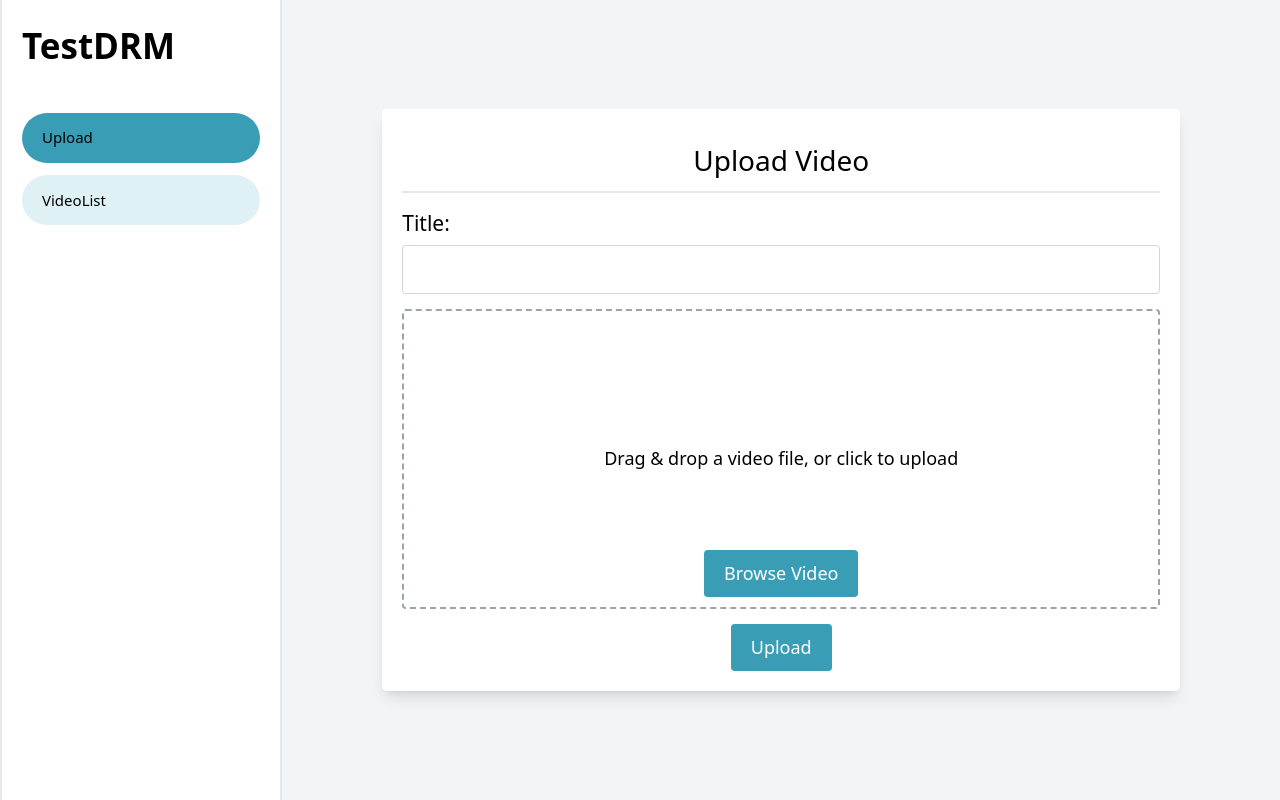
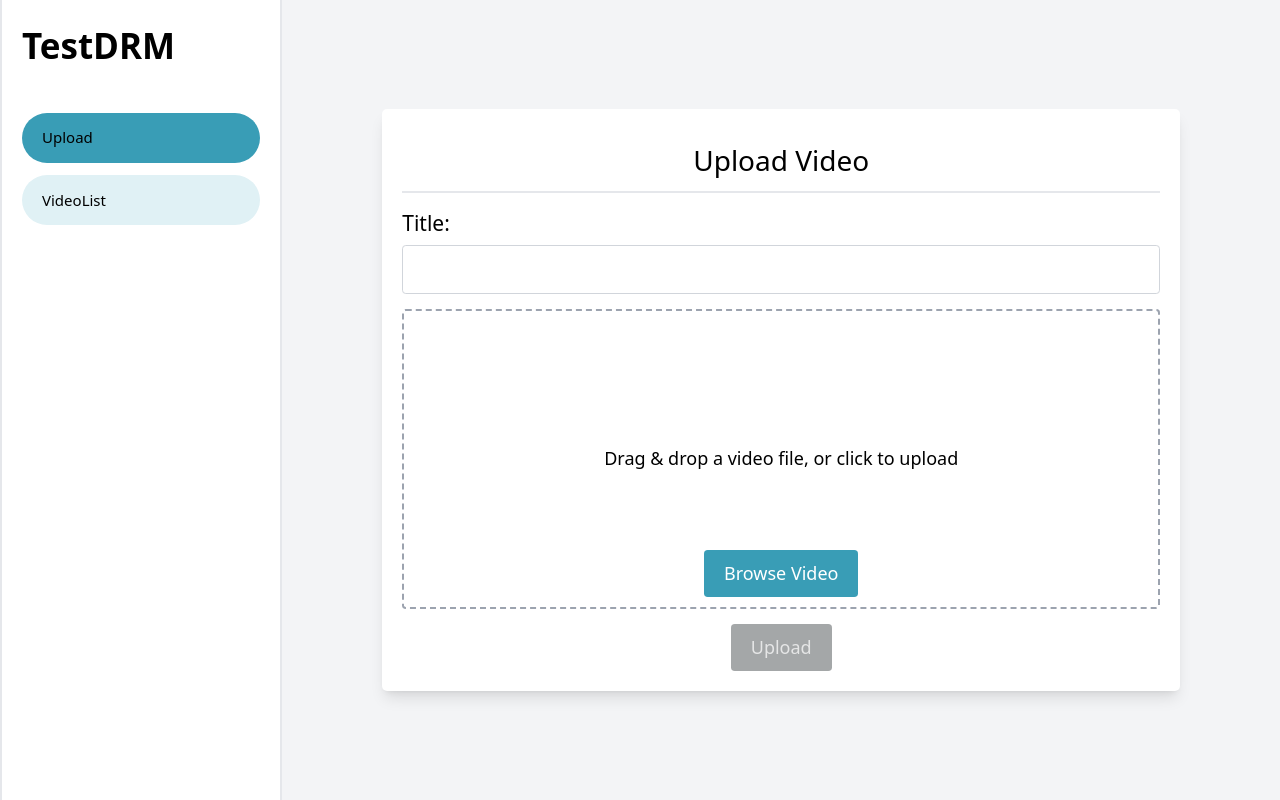
Before and after one commit to ParamPragyan/DRM, a React (Vite) app: page /uploadVideo in a window 1280 px wide. Built offline with nearby package versions, Linux system fonts and the light colour scheme.

Commit message:
minor changes

```diff
--- a/package.json
+++ b/package.json
@@ -15,7 +15,7 @@
     "react-draggable": "^4.4.6",
     "react-hot-toast": "^2.4.1",
     "react-icon": "^1.0.0",
-    "react-icons": "^5.3.0",
+    "react-icons": "^5.4.0",
     "react-router-dom": "^7.0.1",
     "react-spinners": "^0.15.0",
     "shaka-player": "^4.12.5"
--- a/src/pages/UploadVideo.jsx
+++ b/src/pages/UploadVideo.jsx
@@ -1,6 +1,7 @@
 import React, { useEffect, useState } from 'react';
 import Sidebar from '../components/Sidebar';
 import { useNavigate } from 'react-router-dom';
+import { IoCloseSharp } from 'react-icons/io5';
 
 import toast, { Toaster } from 'react-hot-toast';
 import FadeLoader from 'react-spinners/FadeLoader';
@@ -23,6 +24,15 @@ const UploadVideo = () => {
     setNoti(true);
   };
 
+  const showToast2 = () => {
+    toast.error('Please provide both a title and a video file.', {
+      style: {
+        fontSize: '24px', // Adjust font size here
+        fontWeight: 'bold', // Optional: Make it bold
+      },
+    });
+  };
+
   useEffect(() => {
     if (noti === true) {
       navigate('/videoList');
@@ -38,7 +48,8 @@ const UploadVideo = () => {
     e.preventDefault();
 
     if (!videoFile || !title) {
-      return setUploadStatus('Please provide both a title and a video file.');
+      showToast2();
+      return;
     }
 
     // Encode the title to ensure no spaces or special characters
@@ -119,7 +130,6 @@ const UploadVideo = () => {
                 type="text"
                 value={title}
                 onChange={(e) => setTitle(e.target.value)}
-                required
                 className="text-[1.8rem] w-full p-4 border border-gray-300 rounded-md focus:outline-none "
               />
             </div>
@@ -129,6 +139,16 @@ const UploadVideo = () => {
               onDrop={handleFileDrop}
               onDragOver={handleDragOver}
             >
+              {videoFile !== null && (
+                <button
+                  type="button"
+                  onClick={(e) => setVideoFile(null)}
+                  className="absolute text-[5rem] top-2 right-2"
+                >
+                  <IoCloseSharp />
+                </button>
+              )}
+
               {/* Video Preview or Instruction */}
               {videoFile ? (
                 <video
@@ -162,7 +182,8 @@ const UploadVideo = () => {
                 className="hidden"
               />
             </div>
-            {flag === false ? (
+            {videoFile && title ? (
+              flag === false ? (
                 <div className="">
                   {' '}
                   <button
@@ -170,9 +191,7 @@ const UploadVideo = () => {
                     type="submit"
                   >
                     Upload
-
                   </button>
-
                 </div>
               ) : (
                 <button
@@ -181,7 +200,7 @@ const UploadVideo = () => {
                 >
                   Upload
                   <FadeLoader
-                  className='pb-8 mr-5'
+                    className="pb-8 mr-5"
                     style={{ transform: 'scale(0.6)' }}
                     width={5}
                     // size={5}
@@ -189,6 +208,18 @@ const UploadVideo = () => {
                     data-testid="loader"
                   />
                 </button>
+              )
+            ) : (
+              <div className="">
+                {' '}
+                <button
+                  disabled
+                  className="bg-[#848889bb] text-[#ffffffb6] px-8 py-4  text-[1.8rem] rounded-md transition flex items-center justify-center gap-8  "
+                  type="submit"
+                >
+                  Upload
+                </button>
+              </div>
             )}
           </form>
 
```
Also changed, not shown: 1 other file (tests, documents, lock files or other folders). Lines whose indentation alone changed are shown as unchanged.
